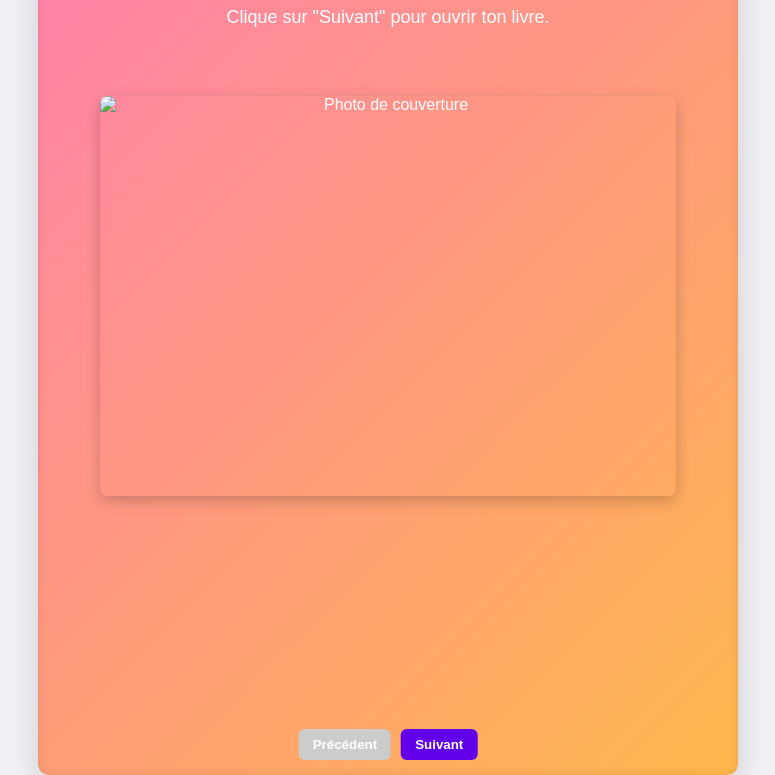
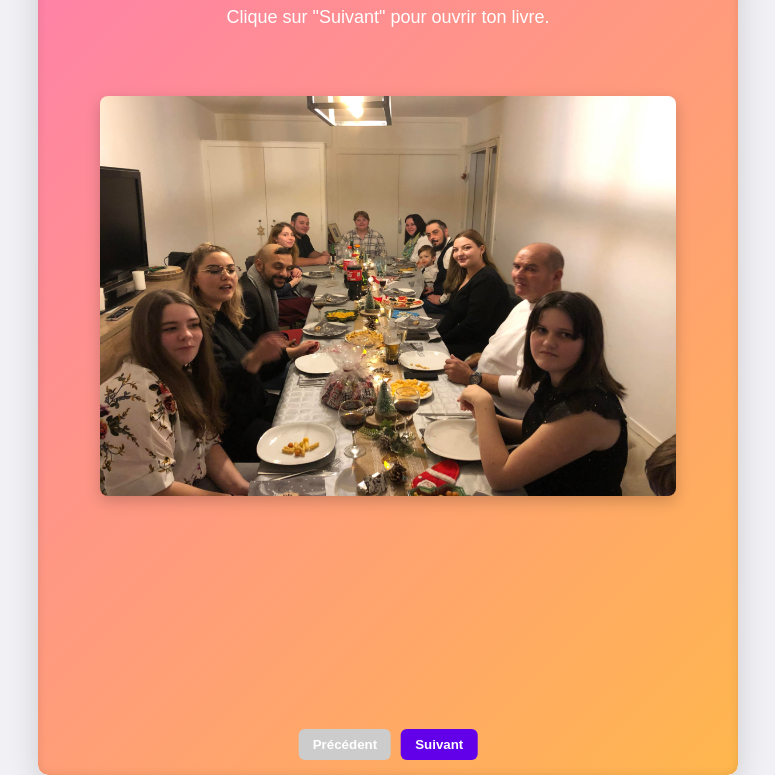
Before and after one commit to benjaminjuin36-stack/Site, a plain HTML site: page index.html in a window 1280 px wide. Shown: the part 75-850 px from the top of the page, without its empty margins (252-1027 px from the left). Drawn offline with Linux system fonts and the light colour scheme.

Commit message:
Update index.html

```diff
--- a/index.html
+++ b/index.html
@@ -120,7 +120,7 @@
     <div class="page cover" id="page0">
       <h1>Joyeux Anniversaire 🎉</h1>
       <p>Clique sur "Suivant" pour ouvrir ton livre.</p>
-      <img src="img/couverture.jpg" alt="Photo de couverture">
+      <img src="couverture.jpg" alt="Photo de couverture">
     </div>
 
     <!-- Page 1 avec vidéo et texte -->
@@ -194,4 +194,5 @@
     updatePages();
   </script>
 </body>
+
 </html>
```
